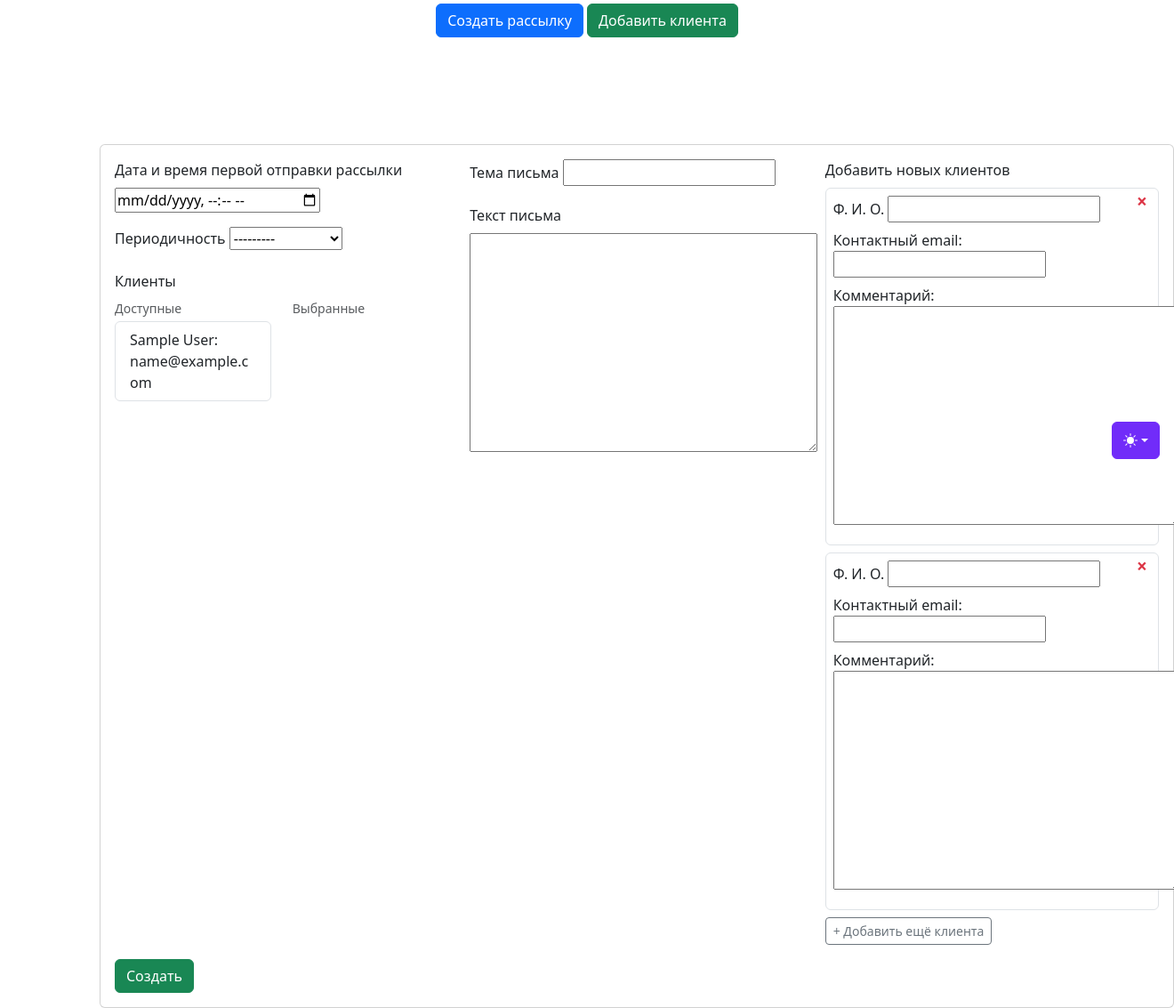
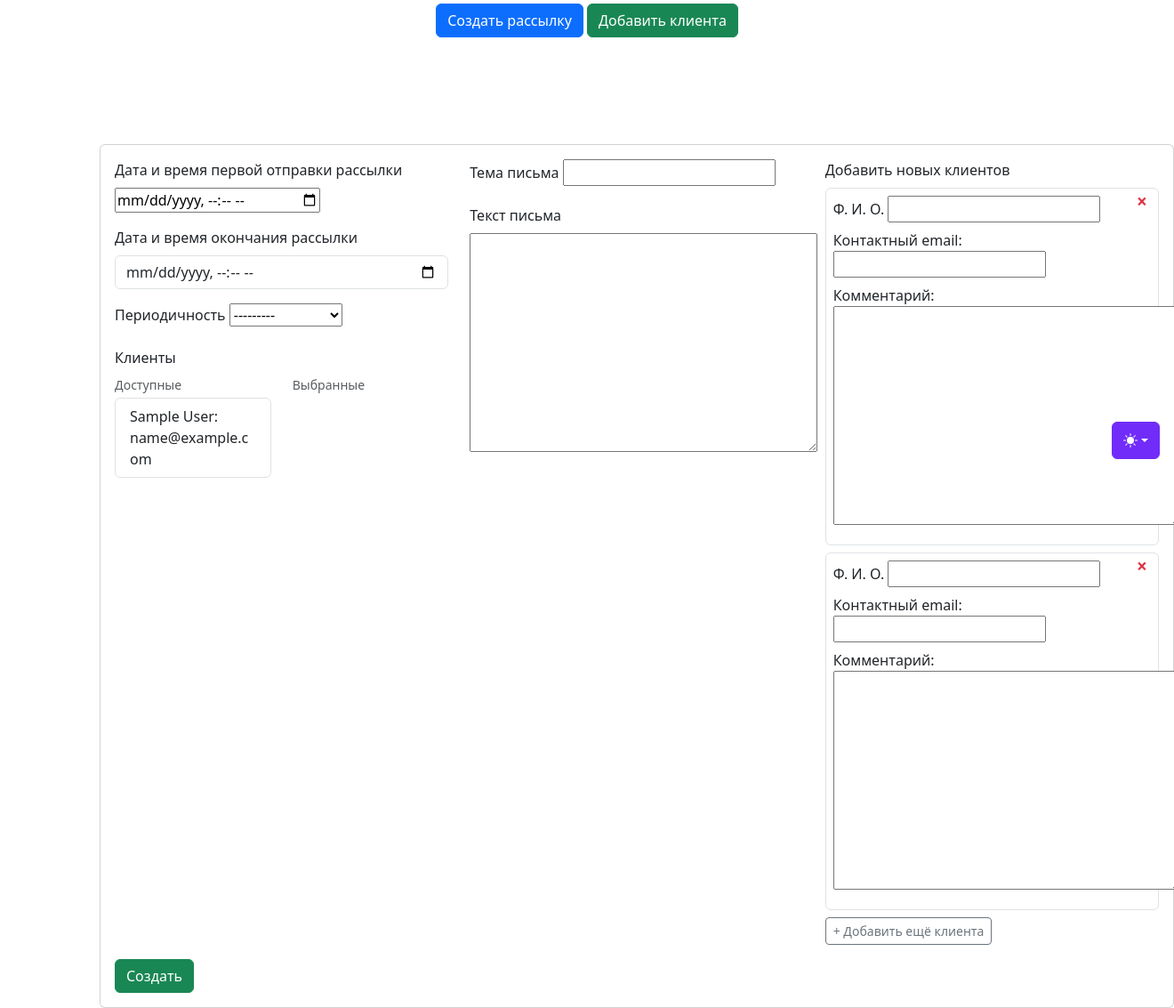
Before and after one commit to dargel799/django-mailing-service, a Django app: page /create/ in a window 1320 px wide; the page is wider, and only the part inside the window is pictured. Shown: the part 268-1401 px from the top of that part at 89% size. Run offline with Django 4.2, Linux system fonts and the light colour scheme; a user stored in the database is signed in; tables that the repository leaves empty hold one stand-in row (values such as "Sample post"); some libraries are stand-ins or nearby versions.

Commit message:
feat: add end_send_at field to mailing form template

```diff
--- a/mailings/templates/mailings/mailing_form.html
+++ b/mailings/templates/mailings/mailing_form.html
@@ -18,7 +18,12 @@
                                 </label>
                                 {{ form.first_send_at }}
                             </div>
-
+<div class="mb-3">
+    <label for="{{ form.end_send_at.id_for_label }}" class="form-label">
+        Дата и время окончания рассылки
+    </label>
+    {{ form.end_send_at }}
+</div>
                             <div class="mb-3">
                                 <label for="{{ form.periodicity.id_for_label }}" class="form-label">
                                     Периодичность
```
